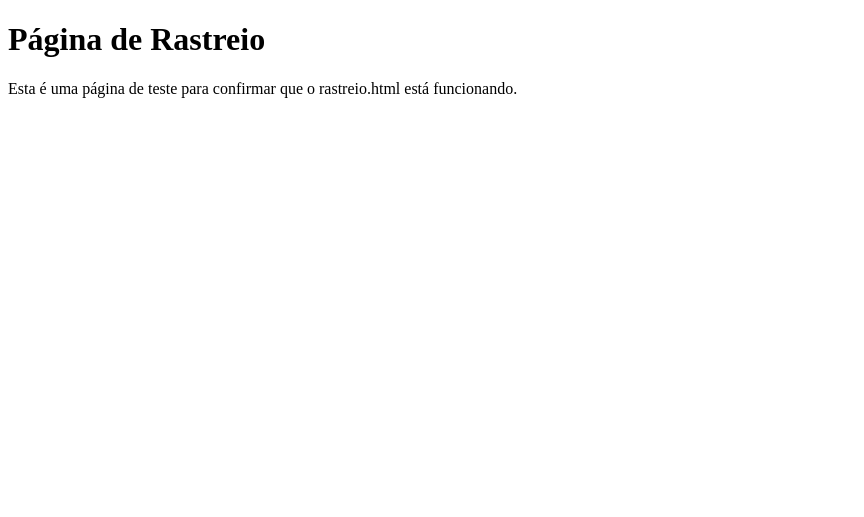
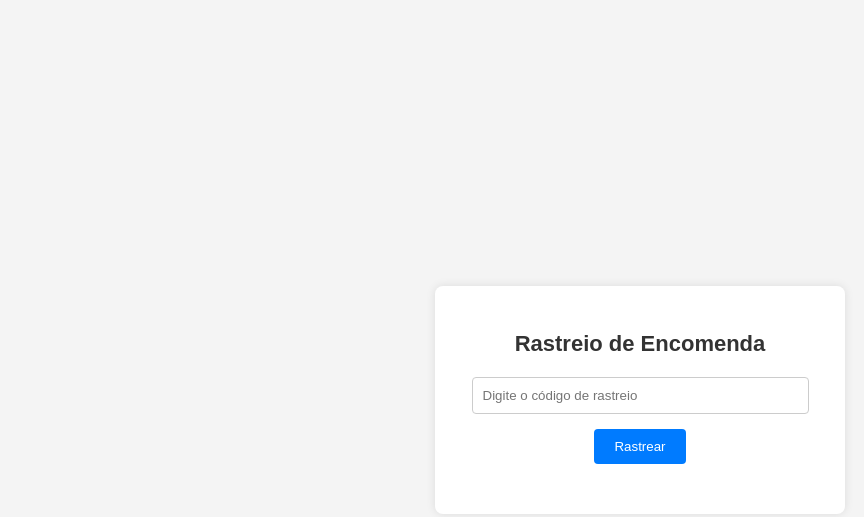
Before and after one commit to Alvaro72-ar/alpe-ar, a plain HTML site: page rastreio.html in a window 1280 px wide. Shown: the whole page, without its empty margins (0-864 px from the left). Drawn offline with Linux system fonts and the light colour scheme.

Commit message:
Update rastreio.html

```diff
--- a/rastreio.html
+++ b/rastreio.html
@@ -2,10 +2,84 @@
 <html lang="pt-BR">
 <head>
   <meta charset="UTF-8">
-  <title>Rastreio</title>
+  <title>Rastreio de Encomenda</title>
+  <style>
+    body {
+      font-family: Arial, sans-serif;
+      background: #f4f4f4;
+      margin: 0;
+      padding: 0;
+      display: flex;
+      justify-content: center;
+      align-items: center;
+      height: 100vh;
+    }
+    .container {
+      background: #fff;
+      padding: 30px;
+      border-radius: 8px;
+      box-shadow: 0 0 10px rgba(0,0,0,0.1);
+      width: 350px;
+      text-align: center;
+    }
+    h1 {
+      font-size: 22px;
+      margin-bottom: 20px;
+      color: #333;
+    }
+    input[type="text"] {
+      width: 90%;
+      padding: 10px;
+      margin-bottom: 15px;
+      border: 1px solid #ccc;
+      border-radius: 4px;
+    }
+    button {
+      background: #007BFF;
+      color: #fff;
+      border: none;
+      padding: 10px 20px;
+      border-radius: 4px;
+      cursor: pointer;
+    }
+    button:hover {
+      background: #0056b3;
+    }
+    .resultado {
+      margin-top: 20px;
+      font-size: 16px;
+      color: #444;
+    }
+  </style>
 </head>
 <body>
-  <h1>Página de Rastreio</h1>
-  <p>Esta é uma página de teste para confirmar que o rastreio.html está funcionando.</p>
+  <div class="container">
+    <h1>Rastreio de Encomenda</h1>
+    <form id="formRastreio">
+      <input type="text" id="codigo" placeholder="Digite o código de rastreio" required>
+      <br>
+      <button type="submit">Rastrear</button>
+    </form>
+    <div class="resultado" id="resultado"></div>
+  </div>
+
+  <script>
+    const form = document.getElementById('formRastreio');
+    const resultado = document.getElementById('resultado');
+
+    form.addEventListener('submit', function(e) {
+      e.preventDefault();
+      const codigo = document.getElementById('codigo').value.trim();
+
+      if (codigo === "") {
+        resultado.textContent = "Por favor, digite um código válido.";
+        return;
+      }
+
+      // Aqui você pode integrar com uma API real de rastreio (Correios, etc.)
+      // Por enquanto, vamos simular uma resposta:
+      resultado.textContent = "Status do código " + codigo + ": Em trânsito para o destino.";
+    });
+  </script>
 </body>
 </html>
```
